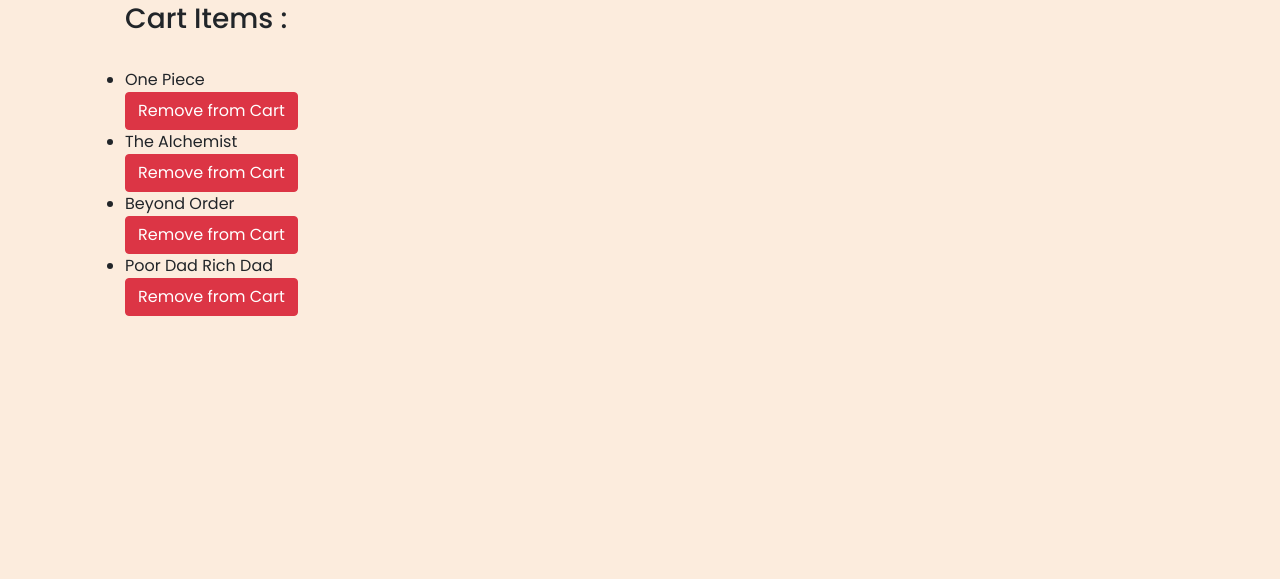
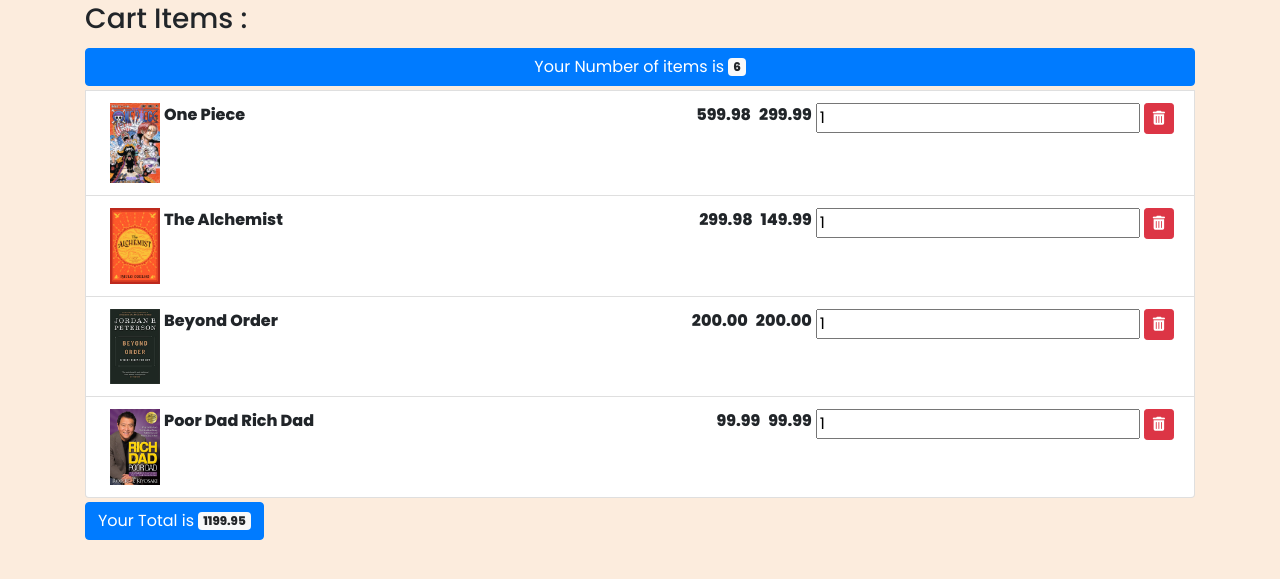
Before and after one commit to Chouaib-Djerdi/Fennec-Bookstore, a Django app: page /cart/ in a window 1280 px wide. Shown: the part 84-663 px from the top of the page. Run offline with Django 4.2, Linux system fonts and the light colour scheme; a user stored in the database is signed in; data comes from the database, SQL or seed files in the repository; both versions use the stored data as it was after the commit; some libraries are stand-ins or nearby versions.

Commit message:
cart template update : add remove item price, amount, nbr of items view ...

```diff
--- a/backend/bookstore/mainapp/admin.py
+++ b/backend/bookstore/mainapp/admin.py
@@ -1,5 +1,5 @@
 from django.contrib import admin
-from .models import Book,Author,Publisher,Wishlist
+from .models import Book,Author,Publisher,Wishlist,Order,OrderItem
 # Register your models here.
 
-admin.site.register([Book,Author,Publisher,Wishlist])
+admin.site.register([Book,Author,Publisher,Wishlist,Order,OrderItem])
--- a/backend/bookstore/mainapp/models.py
+++ b/backend/bookstore/mainapp/models.py
@@ -103,7 +103,7 @@ class Order(models.Model):
 class OrderItem(models.Model):
 	product = models.ForeignKey(Book, on_delete=models.SET_NULL, null=True)
 	order = models.ForeignKey(Order, on_delete=models.SET_NULL, null=True)
-	quantity = models.IntegerField(default=0, null=True, blank=True)
+	quantity = models.IntegerField(default=1, null=True, blank=True)
 	date_added = models.DateTimeField(auto_now_add=True)
 
 	@property
--- a/backend/bookstore/mainapp/static/mainapp/style.css
+++ b/backend/bookstore/mainapp/static/mainapp/css/style.css
@@ -68,3 +68,7 @@ a:hover {
 /* .category-link {
   margin-bottom: 20px;
 } */
+
+.cover-snippet {
+  width: 50px;
+}
--- /dev/null
+++ b/backend/bookstore/mainapp/static/mainapp/js/custom.js
@@ -0,0 +1,33 @@
+var changeQ = document.getElementsByClassName("increase");
+
+for (i = 0; i < changeQ.length; i++) {
+  changeQ[i].addEventListener("click", function () {
+    var productId = this.dataset.product;
+    var action = this.dataset.action;
+    console.log("productId:", productId, "Action:", action);
+
+    if (action == "plus") {
+      Increase(productId, action);
+    } else if (action == "minus") {
+      Decrease(productId, action);
+    }
+  });
+}
+function Increase(productId, action) {
+  console.log("Increase");
+  var quantity = Number(
+    document.querySelector(`input[data-product=${productId}]`).value
+  );
+  quantity = quantity + 1;
+  document.querySelector(`input[data-product=${productId}]`).value = quantity;
+  console.log(quantity);
+}
+
+function Decrease(productId, action) {
+  var quantity = Number(
+    document.querySelector(`input[data-product=${productId}]`).value
+  );
+  console.log("Decrease");
+  quantity = quantity - 1;
+  document.querySelector(`input[data-product=${productId}]`).value = quantity;
+}
--- a/backend/bookstore/mainapp/templates/mainapp/base.html
+++ b/backend/bookstore/mainapp/templates/mainapp/base.html
@@ -23,7 +23,7 @@
     />
 
     {% comment %} CSS stylesheet link {% endcomment %}
-    <link rel="stylesheet" href="{% static 'mainapp/style.css' %}" />
+    <link rel="stylesheet" href="{% static 'mainapp/css/style.css' %}" />
 
     <title>Fennec Books</title>
   </head>
@@ -51,5 +51,6 @@
       integrity="sha384-JZR6Spejh4U02d8jOt6vLEHfe/JQGiRRSQQxSfFWpi1MquVdAyjUar5+76PVCmYl"
       crossorigin="anonymous"
     ></script>
+    <script src="{% static 'mainapp/js/custom.js' %}"></script>
   </body>
 </html>
--- a/backend/bookstore/mainapp/templates/mainapp/book_detail.html
+++ b/backend/bookstore/mainapp/templates/mainapp/book_detail.html
@@ -16,11 +16,7 @@
   </nav>
   <div class="row min-vh-100">
     <div class="col-2 d-flex flex-column justify-content-center">
-      <img
-        src="https://cdn.aseeralkotb.com/storage/media/257203/conversions/%D9%81%D8%AA%D8%A7%D8%A9-%D8%A7%D9%84%D9%8A%D8%A7%D9%82%D8%A9-%D8%A7%D9%84%D8%B2%D8%B1%D9%82%D8%A7%D8%A1-16931-200x300-webp.webp"
-        alt=""
-        class="detail-img"
-      />
+      <img src="{{book.cover.url}}" alt="" class="detail-img" />
 
       <button type="button" class="btn btn-outline-danger mt-3 mb-2">
         <span class="mx-2">Add to Cart</span
--- a/backend/bookstore/mainapp/templates/mainapp/cart.html
+++ b/backend/bookstore/mainapp/templates/mainapp/cart.html
@@ -1,26 +1,72 @@
-{% extends 'mainapp/navbar.html' %} {% block content2 %}
+{% extends 'mainapp/navbar.html' %} {% load static %} {% block content2 %}
 
 <div class="container">
   {% if cart_items %}
-  <ul>
+
+  <ul class="list-group">
     <h3>Cart Items :</h3>
-    <br />
+    <button type="button" class="btn btn-primary my-1">
+      Your Number of items is
+      <span class="badge badge-light">{{cart.get_cart_items}}</span>
+    </button>
+
     {% for item in cart_items %}
 
-    <li>
-      {{item.product.title}}
+    <li class="list-group-item">
+      <div class="d-flex">
+        <img
+          src="{{item.product.cover.url}}"
+          class="cover-snippet mx-1"
+          alt=""
+        />
+        <a
+          href="{% url 'mainapp:book-detail' item.product.id %}"
+          class="mr-auto"
+          ><strong>{{item.product.title}} </strong></a
+        >
 
+        <strong class="mx-1">{{item.get_total}}</strong>
+        <strong class="mx-1">{{item.product.price}}</strong>
+
+        <div class="counter">
+          <div
+            class="arrow-up increase"
+            id="arrow-up"
+            data-product="{{item.product.id}}"
+            data-action="plus"
+          ></div>
+          <div class="quantity">
+            <input
+              type="number"
+              id="quantity"
+              value="1"
+              data-product="{{item.product.id}}"
+            />
+          </div>
+          <div
+            class="arrow-down increase"
+            id="arrow-down"
+            data-product="{{item.product.id}}"
+            data-action="minus"
+          ></div>
+        </div>
         <form
           method="POST"
           action="{% url 'mainapp:cart-remove' item.product.id %}"
         >
           {% csrf_token %}
-        <button type="submit" class="btn btn-danger">Remove from Cart</button>
+          <button type="submit" class="btn btn-danger btn-sm ml-1">
+            <i class="fa-sharp fa-solid fa-trash-can"></i>
+          </button>
         </form>
+      </div>
     </li>
 
     {% endfor %}
   </ul>
+  <button type="button" class="btn btn-primary my-1">
+    Your Total is <span class="badge badge-light">{{cart.get_cart_total}}</span>
+  </button>
   {% else %}
   <h1>Your cart is empty !!</h1>
 
--- a/backend/bookstore/mainapp/templates/mainapp/main.html
+++ b/backend/bookstore/mainapp/templates/mainapp/main.html
@@ -43,7 +43,7 @@
     <div class="card">
       <img
         class="card-img-top"
-        src="https://cdn.aseeralkotb.com/storage/media/257203/conversions/%D9%81%D8%AA%D8%A7%D8%A9-%D8%A7%D9%84%D9%8A%D8%A7%D9%82%D8%A9-%D8%A7%D9%84%D8%B2%D8%B1%D9%82%D8%A7%D8%A1-16931-200x300-webp.webp"
+        src="{{book.cover.url}}"
         alt="Card image cap"
       />
       <div class="card-body">
--- a/backend/bookstore/mainapp/templates/mainapp/navbar.html
+++ b/backend/bookstore/mainapp/templates/mainapp/navbar.html
@@ -3,7 +3,7 @@
   <nav class="navbar navbar-expand-lg navbar-light">
     <a class="navbar-brand" href="{% url 'mainapp:main-page' %}"
       ><img
-        src="{% static 'mainapp/fn.png' %}"
+        src="{% static 'mainapp/images/fn.png' %}"
         width="70"
         height="60"
         class="d-inline-block align-top"
--- a/backend/bookstore/mainapp/views.py
+++ b/backend/bookstore/mainapp/views.py
@@ -60,7 +60,7 @@ def add_to_wishlist(request,pk):
     # if wishlist.products.get(pk=pk):
 
     wishlist.products.add(book)
-    return redirect('/wishlist/')
+    return redirect('/')
 
 @login_required
 def wishlist(request):
@@ -93,14 +93,14 @@ def add_to_cart(request,pk):
     book = get_object_or_404(models.Book, pk=pk)
     order_item, created = models.OrderItem.objects.get_or_create(product=book,order=cart)
     order_item.save()
-    return redirect('/cart/')
+    return redirect('/')
 
 @login_required
 def cart(request):
     cart, created = models.Order.objects.get_or_create(customer=request.user)
     cart_items = cart.orderitem_set.all()
 
-    return render(request,'mainapp/cart.html',context={'cart_items':cart_items})
+    return render(request,'mainapp/cart.html',context={'cart_items':cart_items,'cart':cart})
 
 @login_required
 def remove_from_cart(request, pk):
```
Also changed, not shown: backend/bookstore/db.sqlite3, backend/bookstore/mainapp/migrations/0005_alter_orderitem_quantity.py (added), backend/bookstore/mainapp/static/mainapp/images/fn.png (renamed from backend/bookstore/mainapp/static/mainapp/fn.png), backend/bookstore/mainapp/static/mainapp/js/cart.js (added), backend/bookstore/media/book_covers/book_1/alchemist.jpg (added), backend/bookstore/media/book_covers/book_2/beyond.jpg (added), backend/bookstore/media/book_covers/book_3/richdpoord.jpg (added), backend/bookstore/media/book_covers/book_4/onepiece.png (added). Lines whose indentation alone changed are shown as unchanged.
